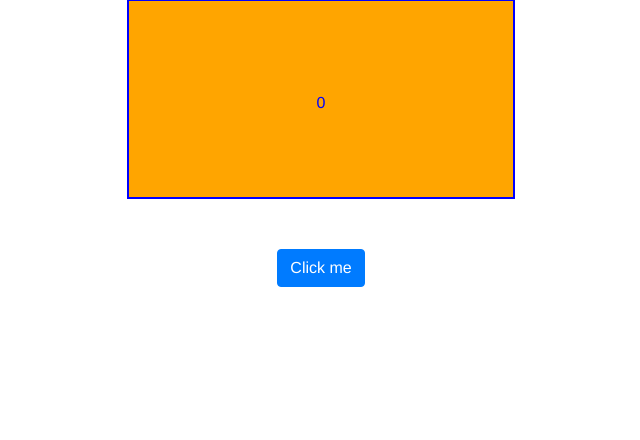
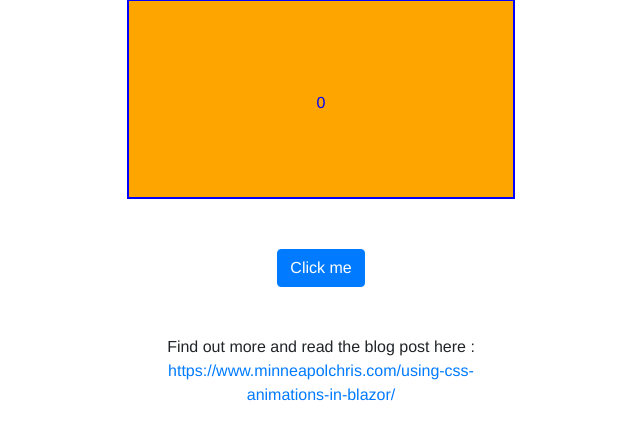
Before and after one commit to CNevDev/BlazorAnimationDemo, an ASP.NET Core app: page / in a window 1280 px wide. Shown: the part 21-461 px from the top of the page, without its empty margins (323-963 px from the left). Run offline with ASP.NET Core 8, Linux system fonts and the light colour scheme; style sheets or scripts are compiled from the project's sources.

Commit message:
Add link to blog.

```diff
--- a/BlazorAnimationDemo/Pages/Index.razor
+++ b/BlazorAnimationDemo/Pages/Index.razor
@@ -8,6 +8,11 @@
 			</div>
 		</div>
 		<button class="btn btn-primary" @onclick="IncrementCount" disabled=@(_buttonDisabled ? "disabled" : null)>Click me</button>
+		<div class="mt-5">
+			<p>Find out more and read the blog post here :
+				<a href="https://www.minneapolchris.com/using-css-animations-in-blazor/">https://www.minneapolchris.com/using-css-animations-in-blazor/</a>
+			</p>
+		</div>
 	</div>
 </div>
 
```
